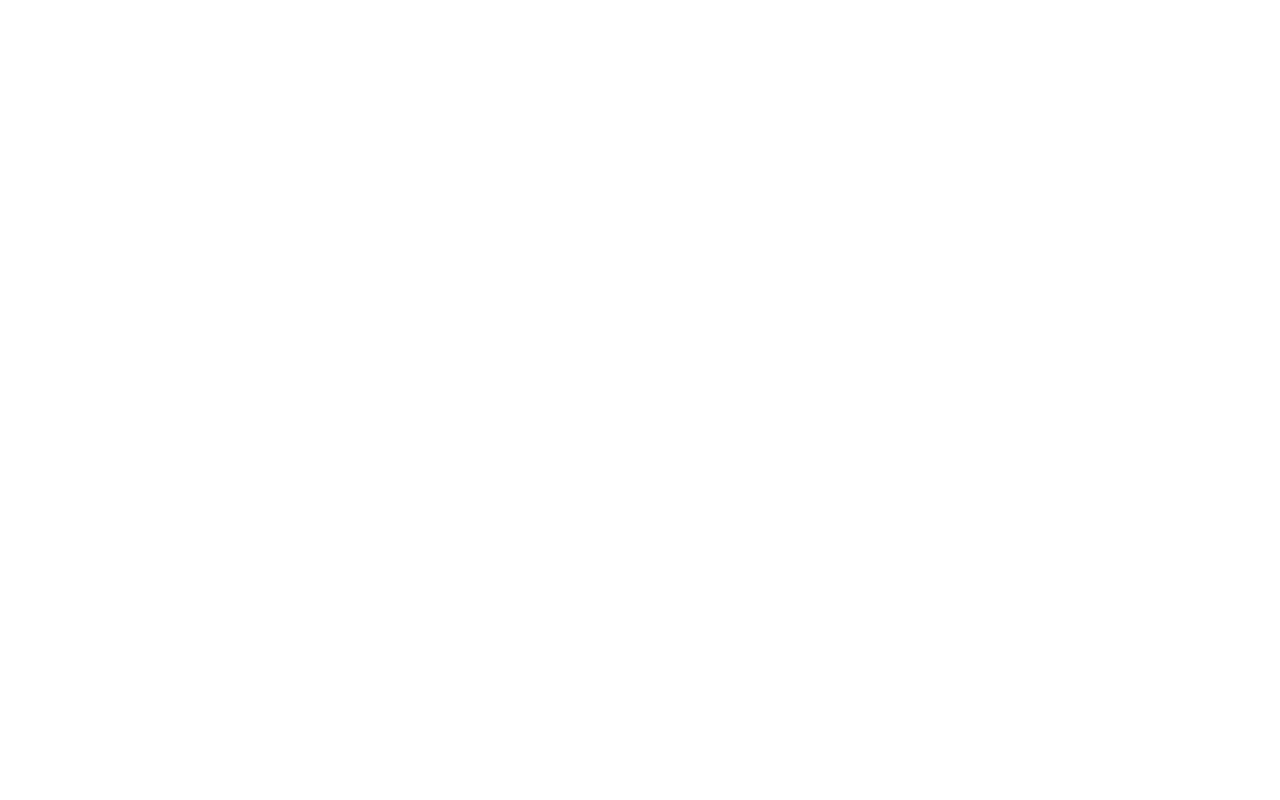
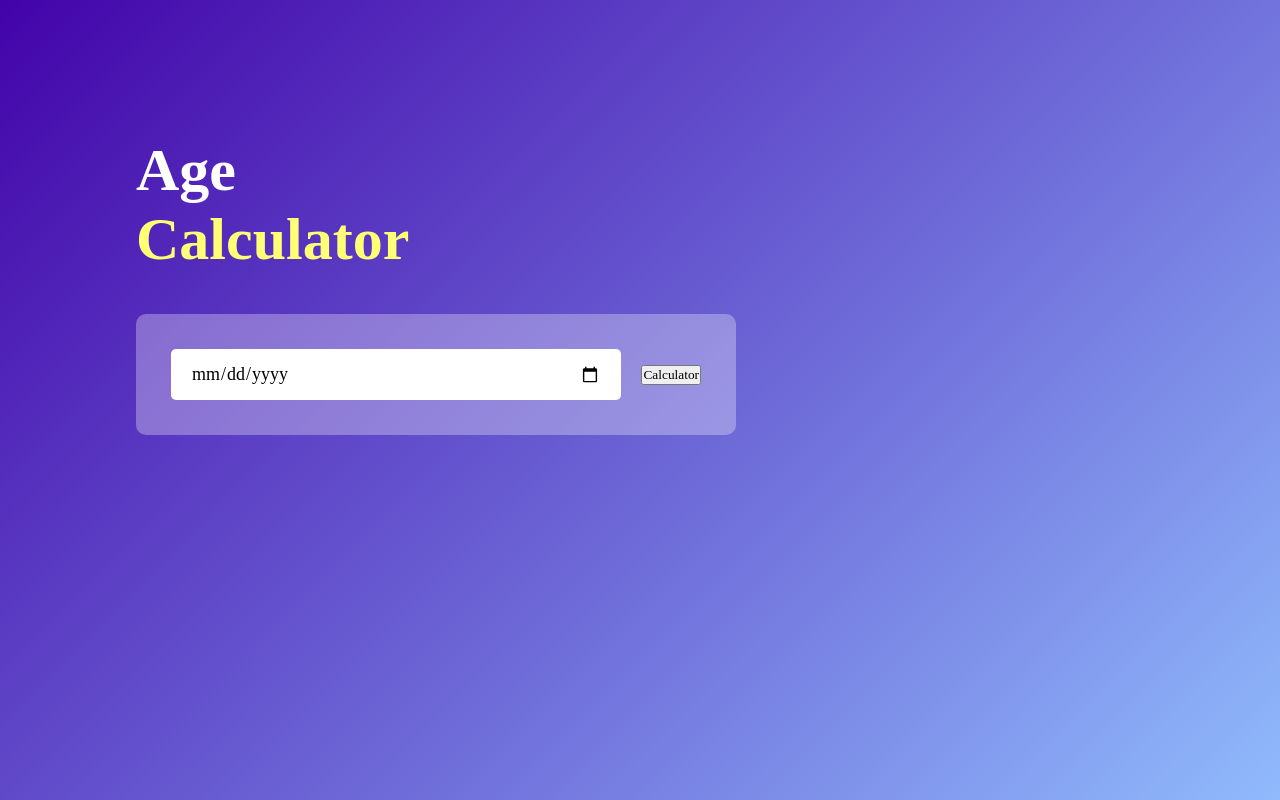
Before and after one commit to Ak-Rakib/Age_Calculator, a plain HTML site: page index.html in a window 1280 px wide. Drawn offline with Linux system fonts and the light colour scheme.

Commit message:
creating basic structure

```diff
--- a/CSS/style.css
+++ b/CSS/style.css
@@ -4,3 +4,46 @@
   box-sizing: border-box;
   font-family: "Times New Roman", Times, serif;
 }
+
+.container {
+  width: 100%;
+  min-height: 100vh;
+  background: linear-gradient(135deg, #4203a9, #90bafc);
+  color: #fff;
+  padding: 10px;
+}
+
+.calculator {
+  width: 100%;
+  max-width: 600px;
+  margin-left: 10%;
+  margin-top: 10%;
+}
+
+.calculator h1 {
+  font-size: 60px;
+}
+
+.calculator h1 span {
+  color: #ffff76;
+}
+
+.input-box {
+  margin: 40px 0;
+  padding: 35px;
+  border-radius: 10px;
+  background: rgba(255, 255, 255, 0.3);
+  display: flex;
+  align-items: center;
+}
+
+.input-box input {
+  flex: 1;
+  margin-right: 20px;
+  padding: 14px 20px;
+  border: 0;
+  outline: 0;
+  font-size: 18px;
+  border-radius: 5px;
+  position: relative;
+}
--- a/index.html
+++ b/index.html
@@ -4,9 +4,21 @@
     <meta charset="UTF-8" />
     <meta name="viewport" content="width=device-width, initial-scale=1.0" />
     <title>Age Calculator</title>
-    <link rel="stylesheet" href="CSS/style.css">
+    <link rel="stylesheet" href="CSS/style.css" />
   </head>
   <body>
+    <div class="container">
+      <div class="calculator">
+        <h1>
+          Age <br />
+          <span>Calculator</span>
+        </h1>
+        <div class="input-box">
+          <input type="date" id="date" />
+          <button>Calculator</button>
+        </div>
+      </div>
+    </div>
     <script src="JS/script.js"></script>
   </body>
 </html>
```
